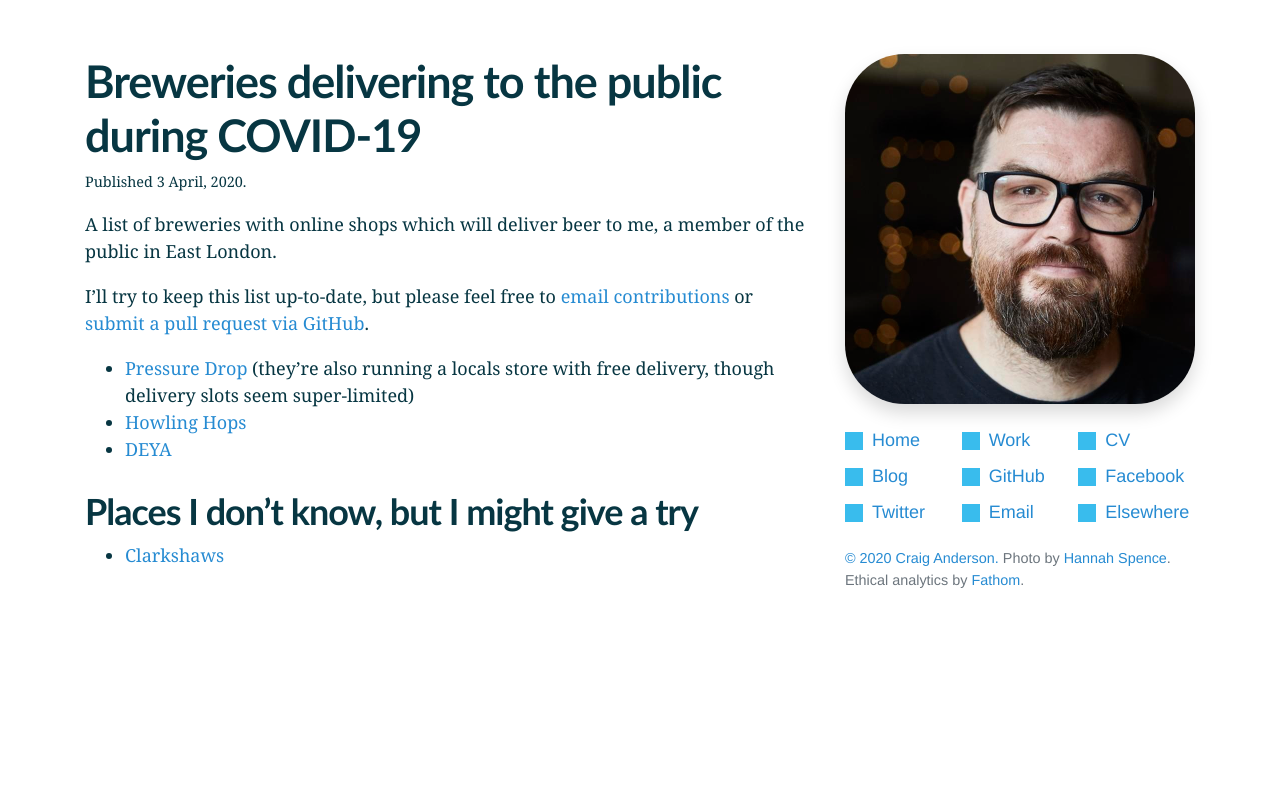
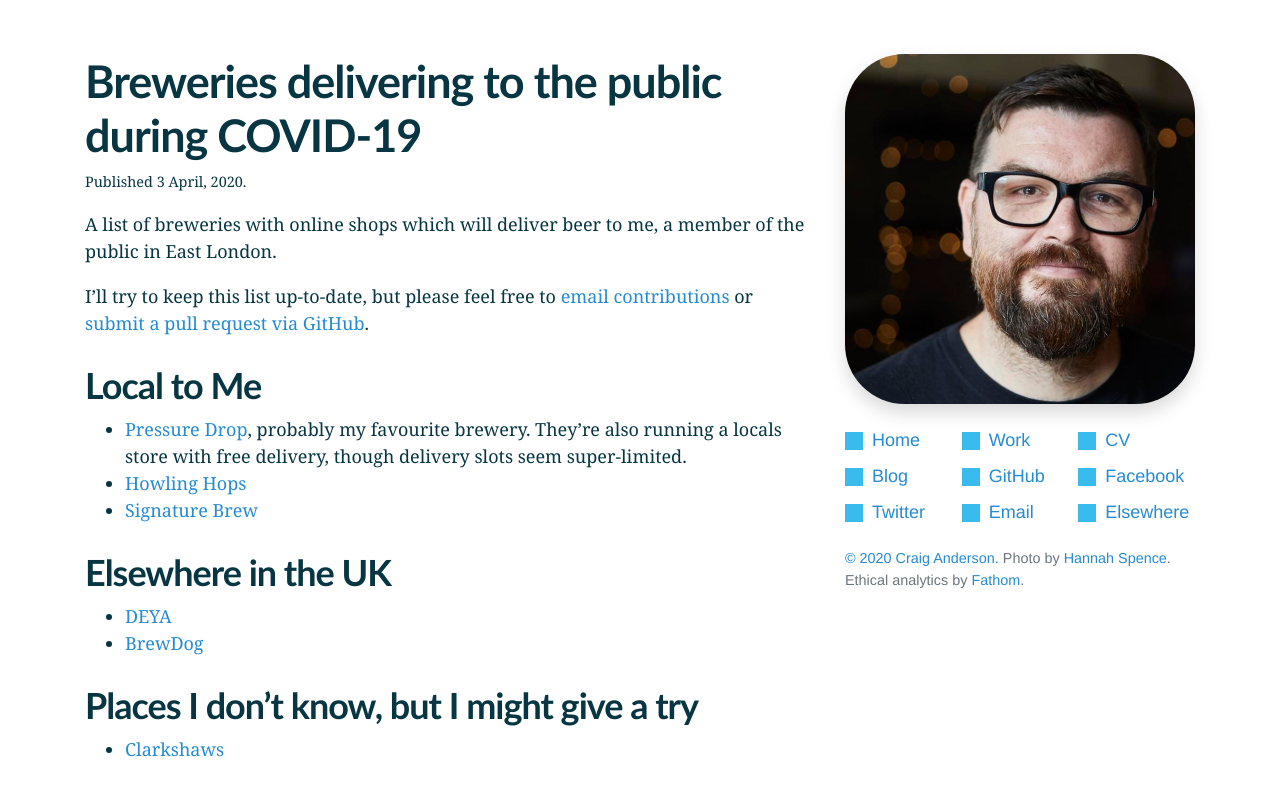
Before and after one commit to craiga/craiga.id.au, a Jekyll site: the page built from _lists/covid-19-breweries.markdown, in a window 1280 px wide. Shown: the top 796 px of the page. Built offline with Jekyll 4.4.1, drawn with Linux system fonts in a browser that asks for light colours; grey boxes are pictures that could not be loaded.

Commit message:
Update covid-19-breweries.markdown

```diff
--- a/_lists/covid-19-breweries.markdown
+++ b/_lists/covid-19-breweries.markdown
@@ -9,10 +9,16 @@
 
 I'll try to keep this list up-to-date, but please feel free to [email contributions](mailto:craiga@craiga.id.au) or [submit a pull request via GitHub](https://github.com/craiga/craiga.id.au/edit/master/_lists/covid-19-breweries.markdown).
 
-* [Pressure Drop](https://pressuredropbrewing.co.uk) (they're also running a locals store with free delivery, though delivery slots seem super-limited)
+## Local to Me
+
+* [Pressure Drop](https://pressuredropbrewing.co.uk), probably my favourite brewery. They're also running a locals store with free delivery, though delivery slots seem super-limited.
 * [Howling Hops](https://www.howlinghops.co.uk/shop/)
+* [Signature Brew](https://www.signaturebrew.co.uk/collections/live)
+
+## Elsewhere in the UK
+
 * [DEYA](https://shop.deyabrewing.com)
-
+* [BrewDog](https://www.brewdog.com/uk/shop)
 
 ## Places I don't know, but I might give a try
 
```
